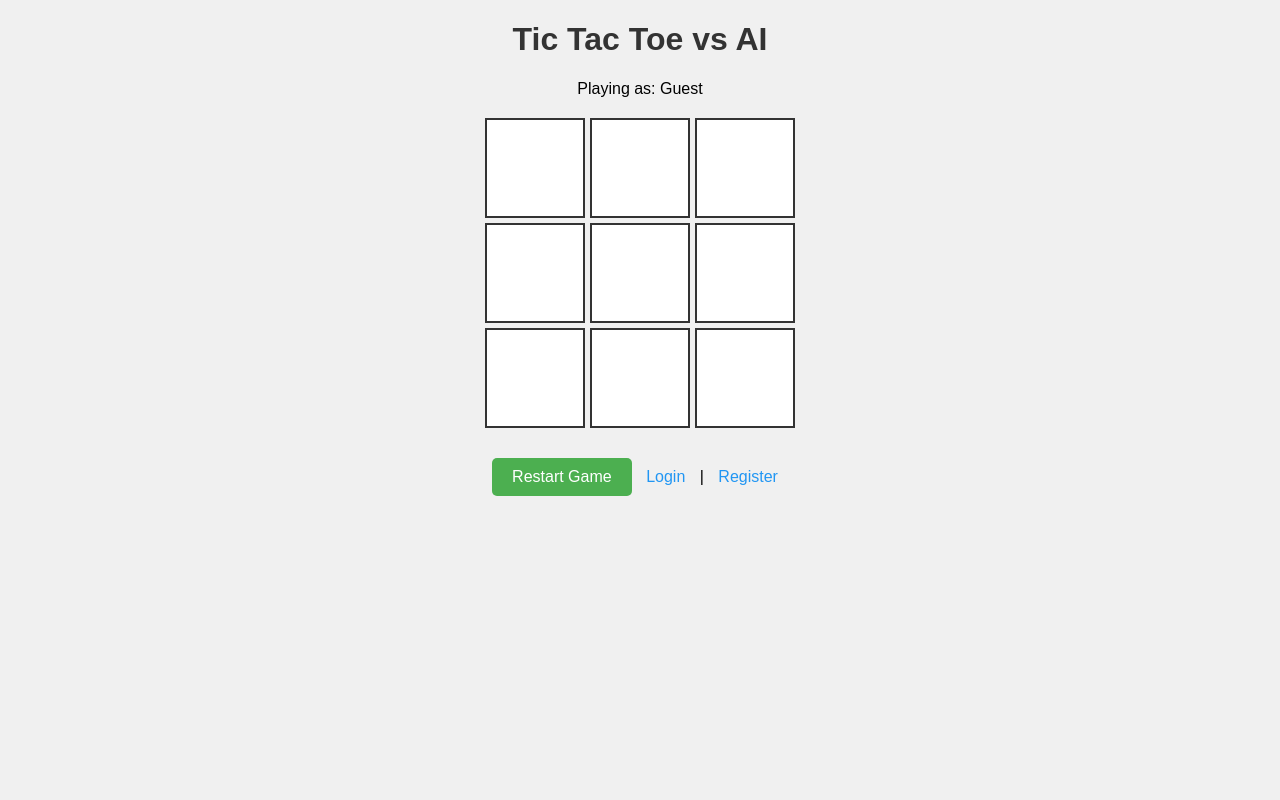
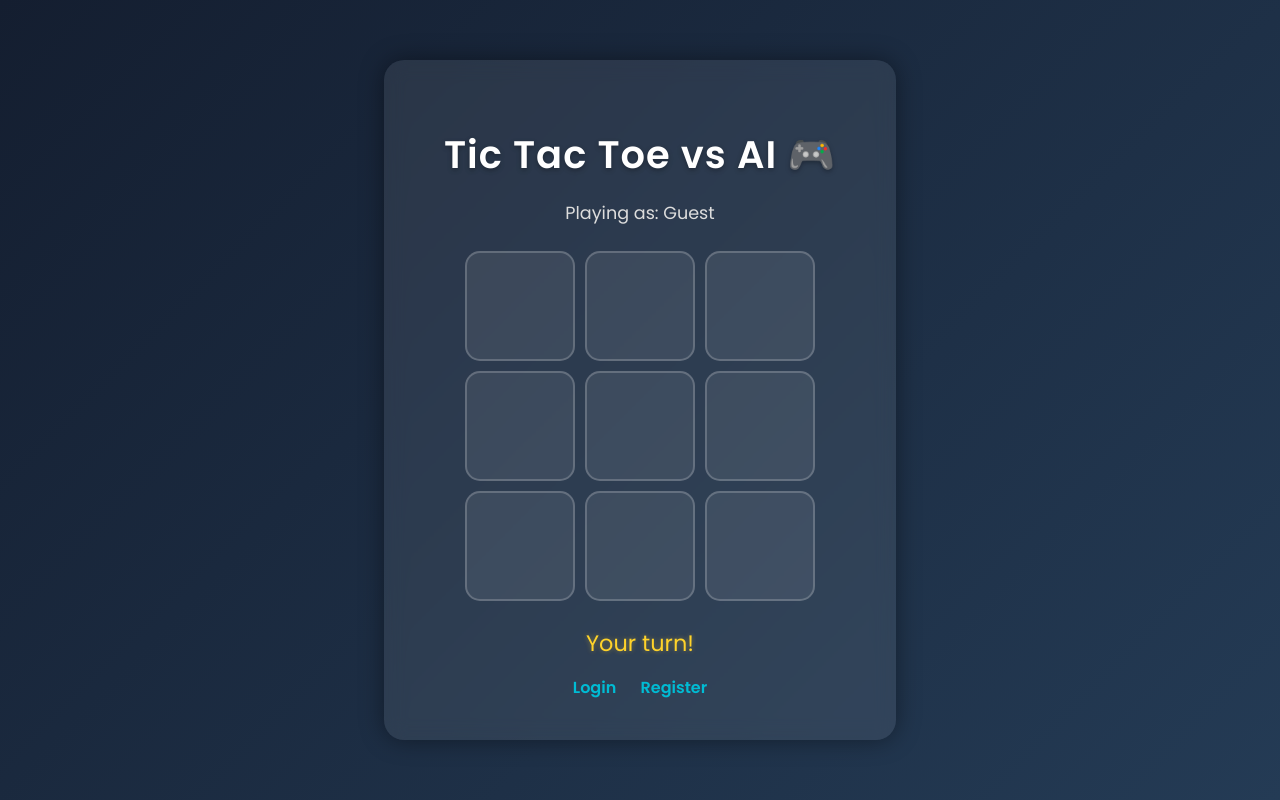
Before and after one commit to LIANNAKA/Tic-Tac-Toe-vs-Bot, a Flask app: page / in a window 1280 px wide. Run offline with Flask 3, Linux system fonts and the light colour scheme.

Commit message:
enhance design

```diff
--- a/static/css/style.css
+++ b/static/css/style.css
@@ -1,71 +1,172 @@
+/* -----------------------------
+   Modern Tic Tac Toe Styling
+   ----------------------------- */
+
+@import url('https://fonts.googleapis.com/css2?family=Poppins:wght@400;600&display=swap');
+
 body {
-    font-family: Arial, sans-serif;
+    font-family: 'Poppins', sans-serif;
     text-align: center;
-    margin: 20px;
-    background-color: #f0f0f0;
+    margin: 0;
+    padding: 0;
+    background: linear-gradient(135deg, #141e30, #243b55);
+    color: #f5f5f5;
+    min-height: 100vh;
+    display: flex;
+    flex-direction: column;
+    align-items: center;
+    justify-content: center;
 }
 
 h1 {
-    color: #333;
+    color: #fff;
+    font-size: 2.4em;
+    letter-spacing: 1px;
+    text-shadow: 0 2px 5px rgba(0, 0, 0, 0.3);
+    margin-bottom: 10px;
 }
 
+p {
+    color: #ddd;
+    font-size: 1.1em;
+}
+
+/* -----------------------------
+   Board Layout
+   ----------------------------- */
 #board {
     display: grid;
-    grid-template-columns: repeat(3, 100px);
-    grid-template-rows: repeat(3, 100px);
-    gap: 5px;
+    grid-template-columns: repeat(3, 110px);
+    grid-template-rows: repeat(3, 110px);
+    gap: 10px;
     justify-content: center;
-    margin: 20px auto;
+    margin: 25px auto;
 }
 
 .cell {
-    background-color: #fff;
-    border: 2px solid #333;
+    background-color: rgba(255, 255, 255, 0.08);
+    border: 2px solid rgba(255, 255, 255, 0.2);
     display: flex;
     align-items: center;
     justify-content: center;
-    font-size: 2em;
+    font-size: 2.5em;
     cursor: pointer;
-    transition: background-color 0.3s, transform 0.2s;
+    transition: all 0.3s ease;
+    border-radius: 15px;
+    color: #fff;
 }
 
 .cell:hover {
-    background-color: #ddd;
+    background-color: rgba(255, 255, 255, 0.2);
     transform: scale(1.05);
 }
 
 .cell.taken {
     cursor: not-allowed;
-    color: #555;
+    opacity: 0.7;
 }
 
+/* Colors for X and O */
+.cell.X {
+    color: #ff4757; /* Red for Player */
+    text-shadow: 0 0 10px rgba(255, 71, 87, 0.6);
+}
+
+.cell.O {
+    color: #00bcd4; /* Cyan for AI */
+    text-shadow: 0 0 10px rgba(0, 188, 212, 0.6);
+}
+
+/* -----------------------------
+   Game Info and Controls
+   ----------------------------- */
 #status {
-    font-size: 1.5em;
+    font-size: 1.4em;
     margin: 15px 0;
+    color: #ffd32a;
+    font-weight: 500;
+    text-shadow: 0 0 5px rgba(255, 211, 42, 0.4);
 }
 
 button {
-    padding: 10px 20px;
+    padding: 12px 25px;
     font-size: 1em;
     margin-top: 10px;
     cursor: pointer;
     border: none;
-    border-radius: 5px;
-    background-color: #4CAF50;
+    border-radius: 10px;
+    background: linear-gradient(135deg, #1e90ff, #00bcd4);
     color: white;
-    transition: background-color 0.3s;
+    transition: all 0.3s ease;
+    box-shadow: 0 4px 10px rgba(0, 188, 212, 0.3);
 }
 
 button:hover {
-    background-color: #45a049;
+    background: linear-gradient(135deg, #2196f3, #00acc1);
+    transform: translateY(-2px);
 }
 
+/* -----------------------------
+   Navigation Links
+   ----------------------------- */
 a {
     margin: 10px;
     text-decoration: none;
-    color: #2196F3;
+    color: #00bcd4;
+    font-weight: 600;
+    transition: color 0.3s ease;
 }
 
 a:hover {
-    text-decoration: underline;
+    color: #1e90ff;
 }
+
+/* -----------------------------
+   Container
+   ----------------------------- */
+.container {
+    background: rgba(255, 255, 255, 0.08);
+    padding: 40px 60px;
+    border-radius: 20px;
+    box-shadow: 0 0 25px rgba(0, 0, 0, 0.4);
+    text-align: center;
+    backdrop-filter: blur(10px);
+    max-width: 450px;
+}
+
+.player {
+    color: #2e7d32; /* Green for player */
+    font-weight: bold;
+}
+
+.ai {
+    color: #d32f2f; /* Red for AI */
+    font-weight: bold;
+}
+
+#restartBtn {
+    display: none;
+}
+
+
+/* -----------------------------
+   Responsive Design
+   ----------------------------- */
+@media (max-width: 600px) {
+    #board {
+        grid-template-columns: repeat(3, 90px);
+        grid-template-rows: repeat(3, 90px);
+    }
+
+    .cell {
+        font-size: 2em;
+    }
+
+    h1 {
+        font-size: 1.8em;
+    }
+
+    .container {
+        padding: 25px 35px;
+    }
+}
--- a/static/js/script.js
+++ b/static/js/script.js
@@ -1,6 +1,10 @@
 const boardDiv = document.getElementById("board");
 const statusText = document.getElementById("status");
+const restartBtn = document.getElementById("restartBtn");
 
+let isGameOver = false;
+
+// Create board dynamically
 for (let i = 0; i < 9; i++) {
     const cell = document.createElement("div");
     cell.classList.add("cell");
@@ -10,47 +14,67 @@ for (let i = 0; i < 9; i++) {
 }
 
 async function handleClick(e) {
+    if (isGameOver) return;
+
     const cell = e.target;
     const index = cell.dataset.index;
     if (cell.classList.contains("taken")) return;
 
+    // Player move
     cell.textContent = "X";
-    cell.classList.add("taken");
+    cell.classList.add("taken", "player");
+    statusText.textContent = "🤖 AI is thinking...";
 
     const res = await fetch("/move", {
         method: "POST",
         headers: { "Content-Type": "application/json" },
         body: JSON.stringify({ move: parseInt(index) }),
     });
+
     const data = await res.json();
+    handleGameResponse(data);
+}
 
+function handleGameResponse(data) {
     if (data.winner === "X") {
         statusText.textContent = "🎉 You win!";
-        disableBoard();
+        endGame();
     } else if (data.winner === "tie") {
         statusText.textContent = "🤝 It's a tie!";
-        disableBoard();
+        endGame();
     } else {
+        // AI move
         const aiCell = document.querySelector(`[data-index='${data.ai_move}']`);
-        aiCell.textContent = "O";
-        aiCell.classList.add("taken");
+        if (aiCell && !aiCell.classList.contains("taken")) {
+            aiCell.textContent = "O";
+            aiCell.classList.add("taken", "ai");
+        }
 
         if (data.winner === "O") {
             statusText.textContent = "🤖 AI wins!";
-            disableBoard();
+            endGame();
+        } else {
+            statusText.textContent = "Your turn!";
         }
     }
 }
 
-function disableBoard() {
+function endGame() {
+    isGameOver = true;
     document.querySelectorAll(".cell").forEach(c => c.classList.add("taken"));
+    restartBtn.style.display = "inline-block";
 }
 
-document.getElementById("restartBtn").addEventListener("click", async () => {
+// Restart game
+restartBtn.addEventListener("click", async () => {
     await fetch("/restart", { method: "POST" });
+
     document.querySelectorAll(".cell").forEach(c => {
         c.textContent = "";
-        c.classList.remove("taken");
+        c.classList.remove("taken", "player", "ai");
     });
-    statusText.textContent = "";
+
+    statusText.textContent = "Your turn!";
+    isGameOver = false;
+    restartBtn.style.display = "none";
 });
--- a/templates/index.html
+++ b/templates/index.html
@@ -1,20 +1,40 @@
 <!DOCTYPE html>
-<html>
+<html lang="en">
 <head>
+    <meta charset="UTF-8">
+    <meta name="viewport" content="width=device-width, initial-scale=1.0">
     <title>Tic Tac Toe vs AI</title>
     <link rel="stylesheet" href="{{ url_for('static', filename='css/style.css') }}">
+    <link href="https://fonts.googleapis.com/css2?family=Poppins:wght@400;600&display=swap" rel="stylesheet">
 </head>
 <body>
-    <h1>Tic Tac Toe vs AI</h1>
-    <p>Playing as: {{ username }}</p>
-    <div id="board"></div>
-    <p id="status"></p>
-    <button id="restartBtn">Restart Game</button>
-    {% if username == 'Guest' %}
-        <a href="{{ url_for('login') }}">Login</a> | <a href="{{ url_for('register') }}">Register</a>
-    {% else %}
-        <a href="{{ url_for('logout') }}">Logout</a> | <a href="{{ url_for('leaderboard') }}">Leaderboard</a>
-    {% endif %}
+    <div class="container">
+        <h1 class="title">Tic Tac Toe vs AI 🎮</h1>
+
+        <p class="username">Playing as: <span>{{ username }}</span></p>
+
+        <div id="board" class="game-board">
+            <!-- 9 cells will be dynamically created by script.js -->
+        </div>
+
+        <p id="status" class="status">Your turn!</p>
+
+        <div class="controls">
+            <button id="restartBtn" class="btn">🔁 Restart Game</button>
+            {% if username == 'Guest' %}
+                <div class="links">
+                    <a href="{{ url_for('login') }}">Login</a>
+                    <a href="{{ url_for('register') }}">Register</a>
+                </div>
+            {% else %}
+                <div class="links">
+                    <a href="{{ url_for('logout') }}">Logout</a>
+                    <a href="{{ url_for('leaderboard') }}">🏆 Leaderboard</a>
+                </div>
+            {% endif %}
+        </div>
+    </div>
+
     <script src="{{ url_for('static', filename='js/script.js') }}"></script>
 </body>
 </html>
```
